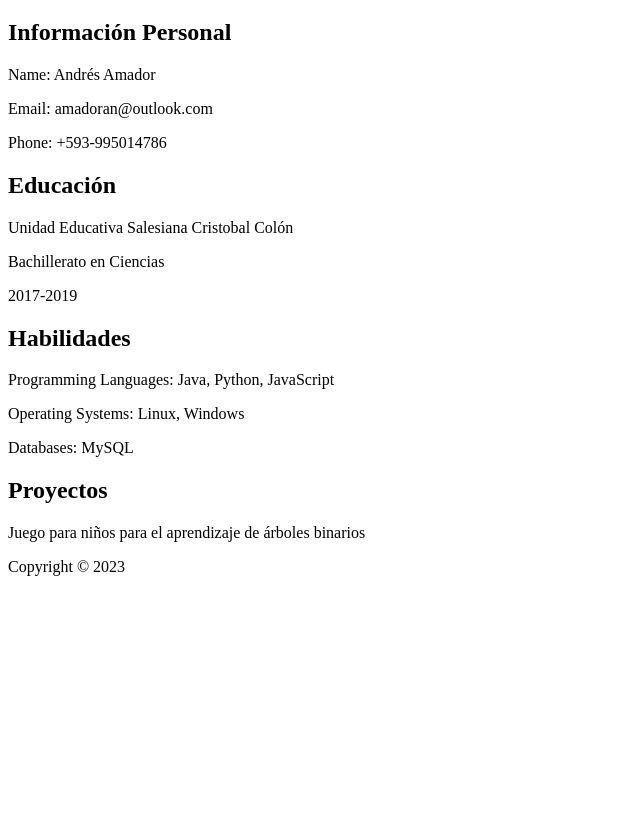
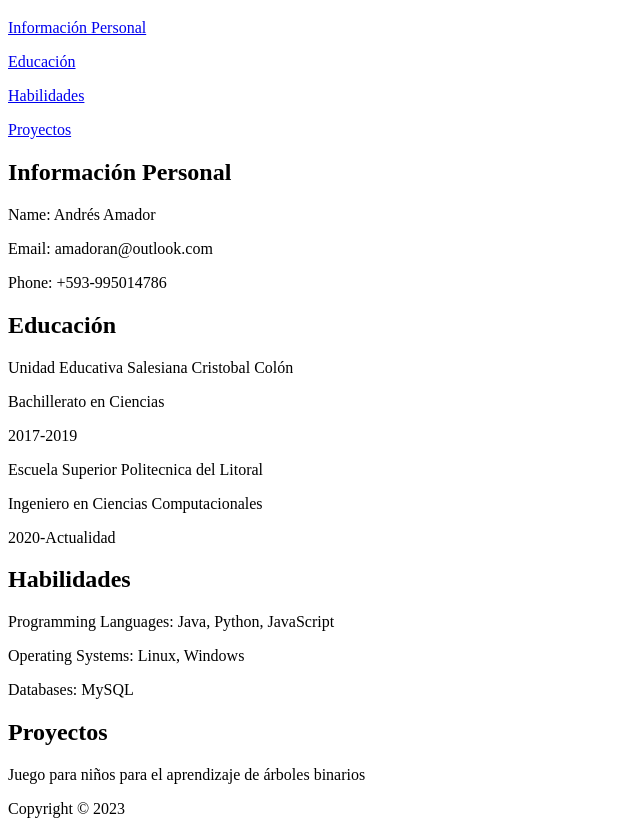
Before and after one commit to amadoran/curriculum, a plain HTML site: page index.html in a window 1280 px wide. Shown: the part 61-895 px from the top of the page, without its empty margins (0-640 px from the left). Before the commit the page ends 800 px from the top, so only its background shows below. Drawn offline with Linux system fonts and the light colour scheme.

Commit message:
Update index.html

```diff
--- a/index.html
+++ b/index.html
@@ -15,30 +15,38 @@
     <header>
         <h1>Curriculum Vitae</h1>
     </header>
+    <nav>
+        <p><a href="#PersonalInformation">Información Personal</a></p>
+        <p><a href="#Education">Educación</a></p>
+        <p><a href="#Skills">Habilidades</a></p>
+        <p><a href="#Projects">Proyectos</a></p>
+    </nav>
     <main>
         <section>
-            <h2>Información Personal</h2>
+            <h2 id="PersonalInformation">Información Personal</h2>
             <p>Name: Andrés Amador</p>
             <p>Email: amadoran@outlook.com</p>
             <p>Phone: +593-995014786</p>
         </section>
         <section>
-            <h2>Educación</h2>
+            <h2 id="Education">Educación</h2>
             <p>Unidad Educativa Salesiana Cristobal Colón</p>
             <p>Bachillerato en Ciencias</p>
             <p>2017-2019</p>
+            <p>Escuela Superior Politecnica del Litoral</p>
+            <p>Ingeniero en Ciencias Computacionales</p>
+            <p>2020-Actualidad</p>
         </section>
         <section>
-            <h2>Habilidades</h2>
+            <h2 id="Skills">Habilidades</h2>
             <p>Programming Languages: Java, Python, JavaScript</p>
             <p>Operating Systems: Linux, Windows</p>
             <p>Databases: MySQL</p>
         </section>
         <section>
-            <h2>Proyectos</h2>
+            <h2 id="Projects">Proyectos</h2>
             <p>Juego para niños para el aprendizaje de árboles binarios</p>
         </section>
-        <nav>
     </main>
     <footer>
         <p>Copyright &copy; 2023</p>
```
